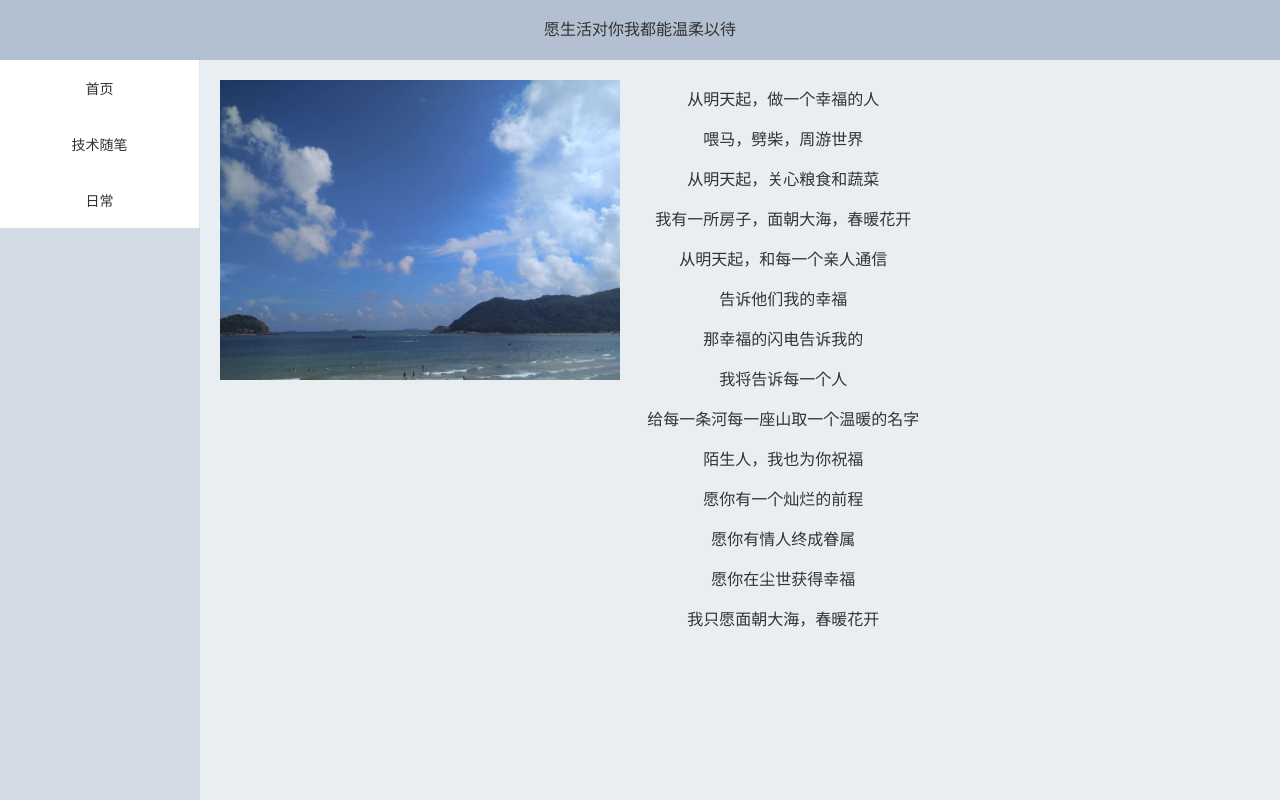
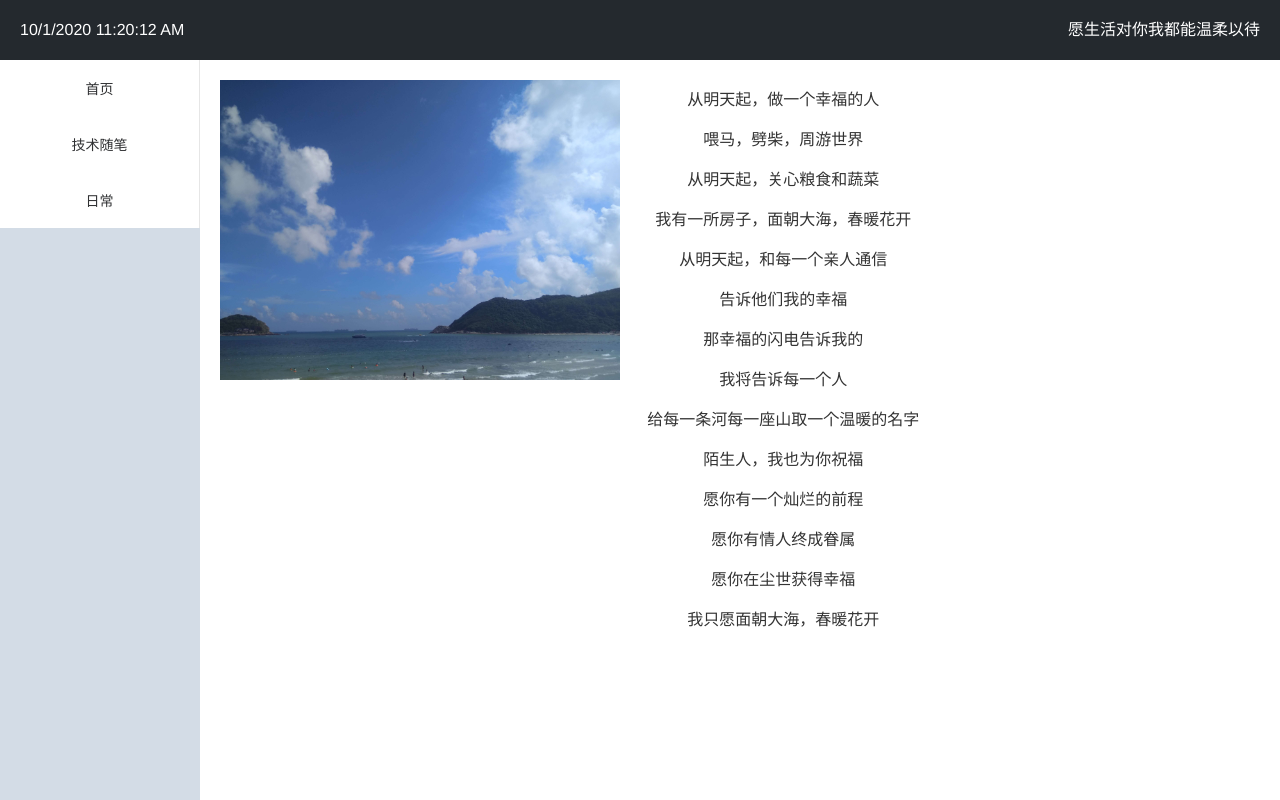
Before and after one commit to zhangjingf/zhangjingf.github.io, a Vue app: page / in a window 1280 px wide. Built offline with nearby package versions, Linux system fonts and the light colour scheme.

Commit message:
feat: 1111

```diff
--- a/src/App.vue
+++ b/src/App.vue
@@ -1,7 +1,10 @@
 <template>
   <div id="app">
     <el-container>
-      <el-header>愿生活对你我都能温柔以待</el-header>
+      <el-header>
+        <div>{{ timeStr }}</div>
+        <div>愿生活对你我都能温柔以待</div></el-header
+      >
       <el-container>
         <el-aside width="200px"
           ><el-menu
@@ -46,16 +49,20 @@ export default {
   data() {
     return {
       menuOptions: [],
+      timeStr: '',
     };
   },
   created() {
     this.menuOptions = menuJson;
+    setInterval(() => {
+      this.timeStr = `${new Date().toLocaleDateString()} ${new Date().toLocaleTimeString()}`;
+    }, 500);
   },
   methods: {
     navChange(index, indexPath) {
       if (window.location.pathname === indexPath[indexPath.length - 1]) return;
       this.$router.push(indexPath[indexPath.length - 1]);
-    }
+    },
   },
 };
 </script>
@@ -74,8 +81,10 @@ export default {
 }
 .el-header,
 .el-footer {
-  background-color: #b3c0d1;
-  color: #333;
+  display: flex;
+  justify-content: space-between;
+  background-color: rgb(36, 41, 46);
+  color: #ffffff;
   text-align: center;
   line-height: 60px;
 }
@@ -89,7 +98,7 @@ export default {
 }
 
 .el-main {
-  background-color: #e9eef3;
+  background-color: #ffffff;
   color: #333;
   text-align: center;
   line-height: 20px;
```
